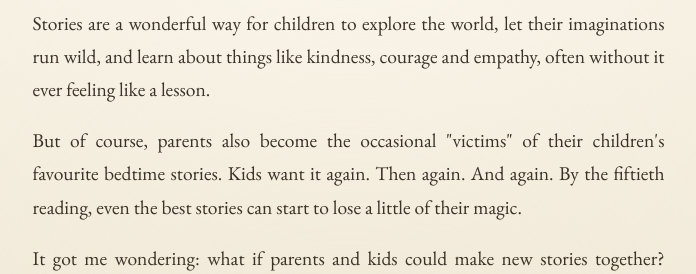
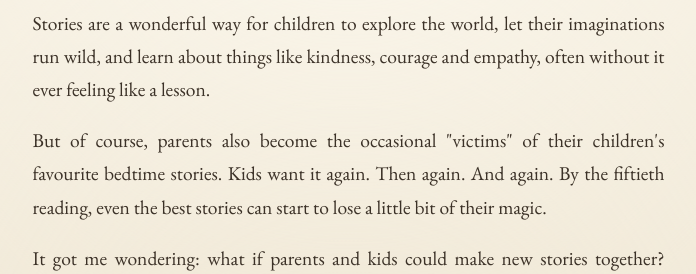
Before and after one commit to chavalitpramotedham/Taleo, a Next.js app: page /about in a window 1280 px wide. Shown: the part 1100-1374 px from the top of the page, without its empty margins (284-980 px from the left). Built offline with nearby package versions, Linux system fonts and the light colour scheme; no server answers; a web font is replaced by a local one.

Commit message:
About: "lose a little bit of their magic"
Co-Authored-By: Claude Opus 5.5 <noreply@anthropic.com>

```diff
--- a/app/about/page.tsx
+++ b/app/about/page.tsx
@@ -54,7 +54,7 @@ export default function AboutPage() {
         </p>
 
         <p>
-          But of course, parents also become the occasional &quot;victims&quot; of their children&apos;s favourite bedtime stories. Kids want it again. Then again. And again. By the fiftieth reading, even the best stories can start to lose a little of their magic.
+          But of course, parents also become the occasional &quot;victims&quot; of their children&apos;s favourite bedtime stories. Kids want it again. Then again. And again. By the fiftieth reading, even the best stories can start to lose a little bit of their magic.
         </p>
 
         <p>
```
